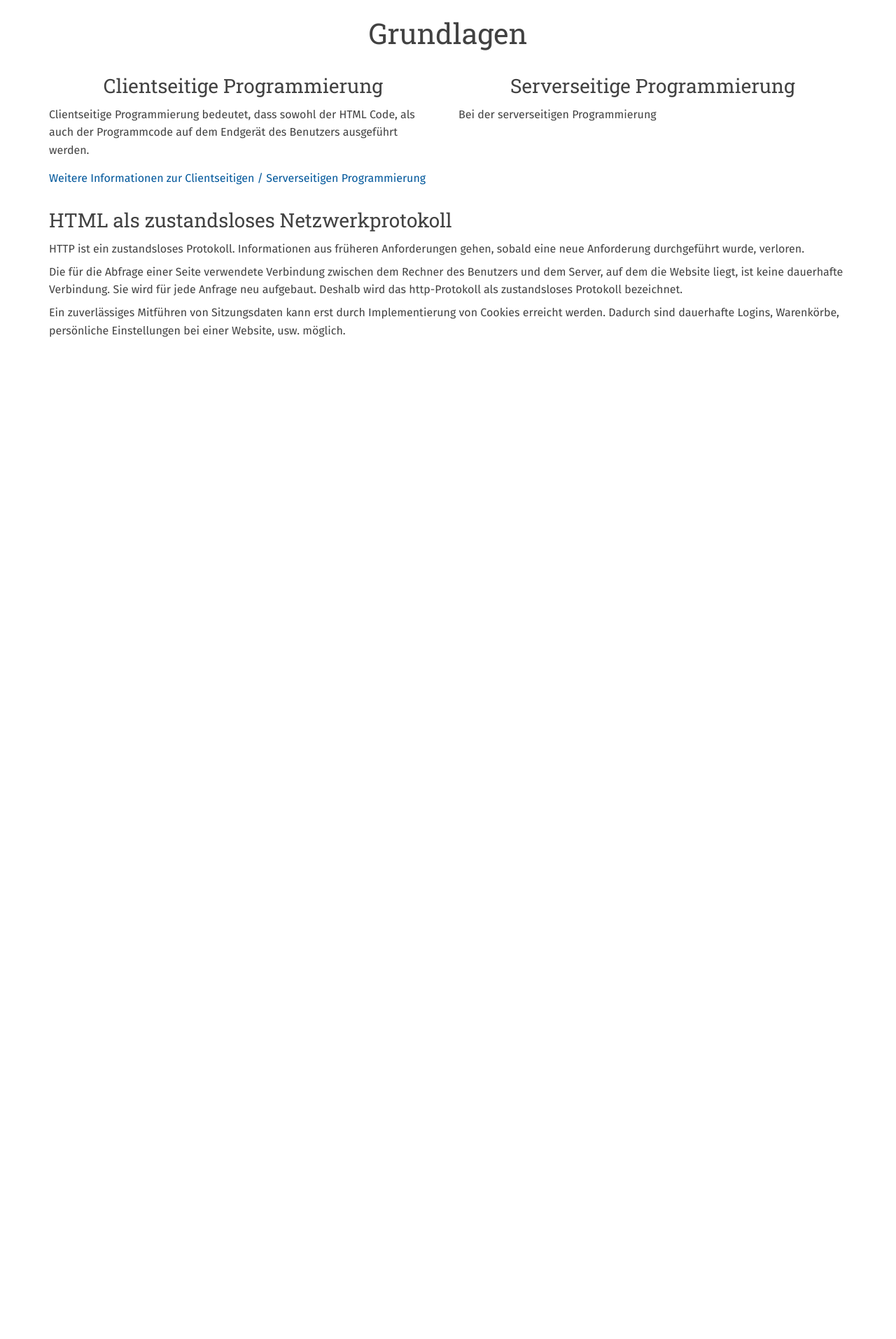
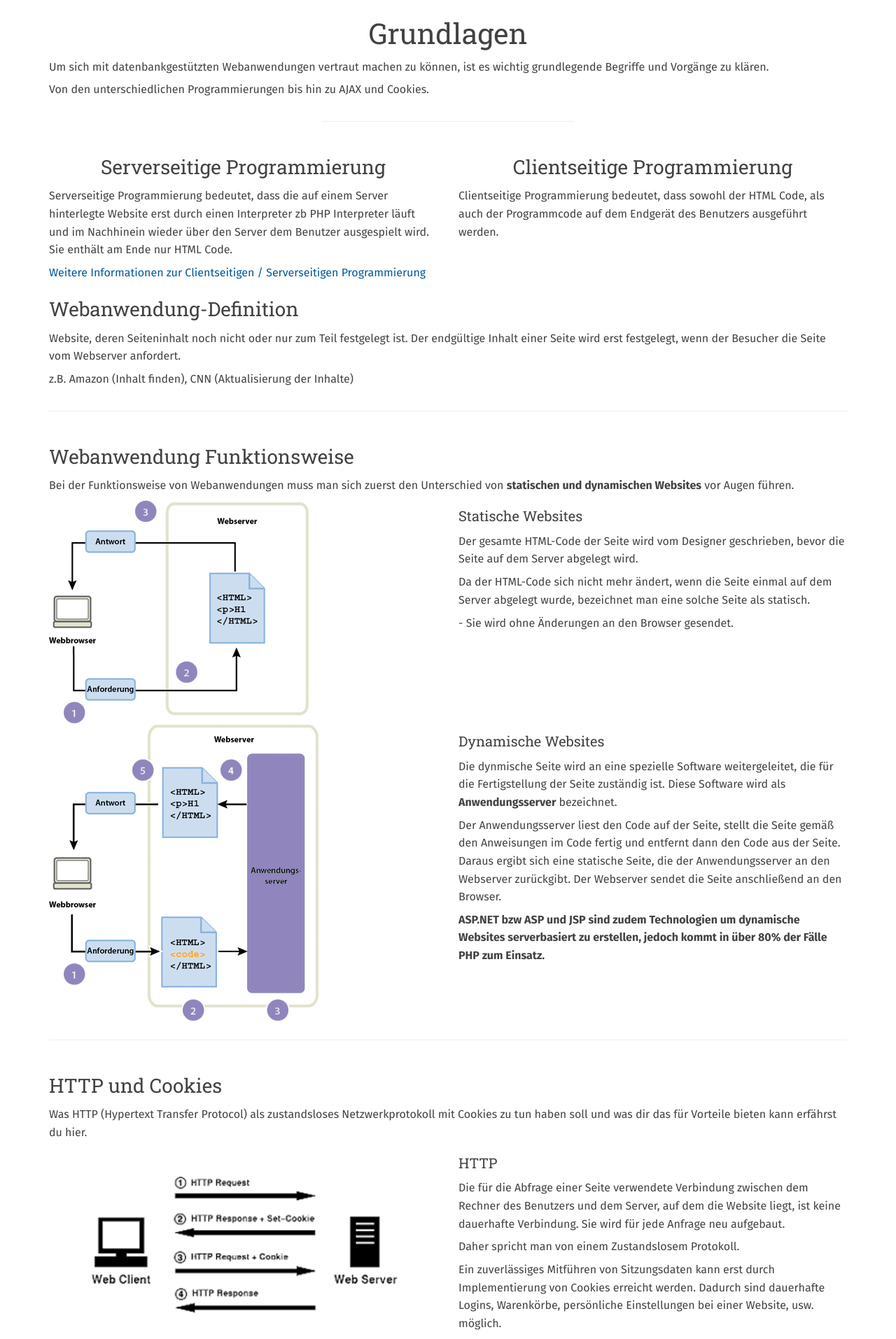
Before and after one commit to paulbrgmr/Schule, a PHP site: page /grundlagen.php in a window 1280 px wide. Shown: the part 70-1984 px from the top of the page at 70% size. Before the commit the page ends 552 px from the top, so only its background shows below. Run offline with PHP 8.4, Linux system fonts and the light colour scheme; style sheets or scripts are compiled from the project's sources.

Commit message:
Leitfaden: Grundlagen Content

```diff
--- a/leitfaden/grundlagen.php
+++ b/leitfaden/grundlagen.php
@@ -3,34 +3,104 @@
 ?>
 
 <div class="content-basics">
-    <h1 class="text-center">Grundlagen</h1>
     <div class="row">
+        <div class="col-xs-12">
+            <h1 class="text-center">Grundlagen</h1>
+            <p>Um sich mit datenbankgestützten Webanwendungen vertraut machen zu können,
+ist es wichtig grundlegende Begriffe und Vorgänge zu klären.</p>
+<p>Von den unterschiedlichen Programmierungen bis hin zu AJAX und Cookies.</p>
+        </div>
+        <div class="col-md-4 col-md-offset-4">
+            <hr class="primary">
+        </div>
+        <div class="col-md-6">
+            <h3 class="text-center">Serverseitige Programmierung</h3>
+            <p>Serverseitige Programmierung bedeutet, dass die auf einem Server hinterlegte Website erst durch einen Interpreter zb PHP Interpreter läuft und im Nachhinein wieder über den Server dem Benutzer ausgespielt wird. Sie enthält am Ende nur HTML Code.</p>
+        </div>
         <div class="col-md-6">
             <h3 class="text-center">Clientseitige Programmierung</h3>
             <p>Clientseitige Programmierung bedeutet, dass sowohl der HTML Code, als auch der Programmcode auf dem Endgerät des Benutzers ausgeführt werden.</p>
-            <!-- <ul class="list-unstyled">
-                <li>Clientseitige Programmierung bedeutet, dass sowohl der HTML Code, als auch der Programmcode auf dem Endgerät des Benutzers ausgeführt werden.</li>
-            </ul> -->
+        </div>
+        <div class="col-md-12">
+            <a href="http://www.edv-lehrgang.de/serverseitige-clientseitige-programmierung/" target="_blank">Weitere Informationen zur Clientseitigen / Serverseitigen Programmierung</a>
+        </div>
+        <div class="col-xs-12">
+            <h3>Webanwendung-Definition</h3>
+            <p>Website, deren Seiteninhalt noch nicht oder nur zum Teil festgelegt ist. Der endgültige Inhalt einer Seite wird erst festgelegt, wenn der Besucher die Seite vom Webserver anfordert.</p>
+            <p>z.B. Amazon (Inhalt finden), CNN (Aktualisierung der Inhalte)</p>
+        </div>
+        <div class="col-xs-12">
+            <hr>
+        </div>
+        <div class="col-xs-12">
+            <h3>Webanwendung Funktionsweise</h3>
+            <p>Bei der Funktionsweise von Webanwendungen muss man sich zuerst den Unterschied von <strong>statischen und dynamischen Websites</strong> vor Augen führen.</p>
+        </div>
+    </div>
+    <div class="row">
+        <div class="col-md-6">
+            <img src="_resources/img/grundlagen/ds_process_static.png" alt="" class="img-responsive">
         </div>
         <div class="col-md-6">
-            <h3 class="text-center">Serverseitige Programmierung</h3>
-            <p>Bei der serverseitigen Programmierung </p>
+            <h4>Statische Websites</h4>
+            <p>Der gesamte HTML-Code der Seite wird vom Designer geschrieben, bevor die Seite auf dem Server abgelegt wird. </p>
+            <p>Da der HTML-Code sich nicht mehr ändert, wenn die Seite einmal auf dem Server abgelegt wurde, bezeichnet man eine solche Seite als statisch.</p>
+            <p>- Sie wird ohne Änderungen an den Browser gesendet.</p>
         </div>
-        <div class="col-md-12">
-            <p><a href="http://www.edv-lehrgang.de/serverseitige-clientseitige-programmierung/" target="_blank">Weitere Informationen zur Clientseitigen / Serverseitigen Programmierung</a></p>
+    </div>
+    <div class="row">
+        <div class="col-md-6">
+            <img src="_resources/img/grundlagen/ds_process_dynamic.png" alt="" class="img-responsive">
+        </div>
+        <div class="col-md-6">
+            <h4>Dynamische Websites</h4>
+            <p>Die dynmische Seite wird an eine spezielle Software weitergeleitet, die für die Fertigstellung der Seite zuständig ist. Diese Software wird als <strong>Anwendungsserver</strong> bezeichnet.</p>
+            <p>Der Anwendungsserver liest den Code auf der Seite, stellt die Seite gemäß den Anweisungen im Code fertig und entfernt dann den Code aus der Seite. Daraus ergibt sich eine statische Seite, die der Anwendungsserver an den Webserver zurückgibt. Der Webserver sendet die Seite anschließend an den Browser.</p>
+            <strong>ASP.NET bzw ASP und JSP sind zudem Technologien um dynamische Websites serverbasiert zu erstellen, jedoch kommt in über 80% der Fälle PHP zum Einsatz.</strong>
         </div>
         <div class="col-xs-12">
-            <h3>HTML als zustandsloses Netzwerkprotokoll</h3>
-            <p>HTTP ist ein zustandsloses Protokoll. Informationen aus früheren Anforderungen gehen, sobald eine neue Anforderung durchgeführt wurde, verloren.</p>
-            <p>Die für die Abfrage einer Seite verwendete Verbindung zwischen dem Rechner des Benutzers und dem Server, auf dem die Website liegt, ist keine dauerhafte Verbindung.
-            Sie wird für jede Anfrage neu aufgebaut. Deshalb wird das http-Protokoll als zustandsloses Protokoll bezeichnet.</p>
-            <p>Ein zuverlässiges Mitführen von Sitzungsdaten kann erst durch Implementierung von Cookies erreicht werden. Dadurch sind dauerhafte Logins, Warenkörbe,
-            persönliche Einstellungen bei einer Website, usw. möglich.</p>
+            <hr>
+        </div>
+    </div>
+    <div class="row">
+        <div class="col-xs-12">
+            <h3>HTTP und Cookies</h3>
+            <p>Was HTTP (Hypertext Transfer Protocol) als zustandsloses Netzwerkprotokoll mit Cookies zu tun haben soll
+und was dir das für Vorteile bieten kann erfährst du hier.</p>
+        </div>
+        <div class="col-md-6">
+            <img src="_resources/img/grundlagen/the_truth_about_sessions_1.png" alt="" class="img-responsive">
+        </div>
+        <div class="col-md-6">
+            <h4>HTTP</h4>
+            <p>Die für die Abfrage einer Seite verwendete Verbindung zwischen dem Rechner des Benutzers und dem Server, auf dem die Website liegt, ist keine dauerhafte Verbindung. Sie wird für jede Anfrage neu aufgebaut.</p>
+            <p>Daher spricht man von einem Zustandslosem Protokoll.</p>
+            <p>Ein zuverlässiges Mitführen von Sitzungsdaten kann erst durch Implementierung von Cookies erreicht werden. Dadurch sind dauerhafte Logins, Warenkörbe, persönliche Einstellungen bei einer Website, usw. möglich.</p>
+        </div>
+    </div>
+    <div class="row">
+        <div class="col-xs-12">
+            <hr>
+        </div>
+        <div class="col-xs-12">
+            <h3>Datenaustausch mit AJAX</h3>
+            <p>AJAX beschreibt ein Konzept des asynchronen Datenaustauschs zwischen Browser und Server.</p>
+            <p>Wer kennt nicht die Anzeige der Suchvorschläge in Google ohne überhaupt die Enter Taste betätigt zu haben?</p>
+        </div>
+        <div class="col-sm-6">
+            <img src="_resources/img/grundlagen/AJAX_Bild.png" alt="" class="img-responsive">
+        </div>
+        <div class="col-sm-6">
+            <h4>Asynchroner Datenaustausch</h4>
+            <p>Zum Vergleich: bei einem synchronen Datenaustausch wechseln sich Benutzeraktivität und Verarbeitung auf dem Server ab.</p>
+            <p>z.B. reguläre Suche auf Suchmaschinen mit Verwendung der Eingabetaste.</p>
+            <p><strong>asynchroner Datenaustausch:</strong> der Benutzer kann weiter arbeiten, während im Hintergrund Daten ausgetauscht werden, nicht die gesamte Seite sondern nur die relevanten Teile werden neu geladen.</p>
+            <p>z.B. Anzeige von Suchergebnissen in Goolge während der Eingabe im Suchfeld</p>
+            <p>Mit XMLHttpRequest wird dieses Vorgehen möglich, mehr dazu unter: <a href="https://wiki.selfhtml.org/wiki/JavaScript/XMLHttpRequest" title="HTML Request">https://wiki.selfhtml.org/wiki/JavaScript/XMLHttpRequest</a></p>
         </div>
     </div>
 </div>
 
-
 <?php
     include 'footer.php';
 ?>
```
Also changed, not shown: leitfaden/_resources/img/grundlagen/AJAX_Bild.png (added), leitfaden/_resources/img/grundlagen/ds_process_dynamic.png (added), leitfaden/_resources/img/grundlagen/ds_process_static.png (added), leitfaden/_resources/img/grundlagen/the_truth_about_sessions_1.png (added).
